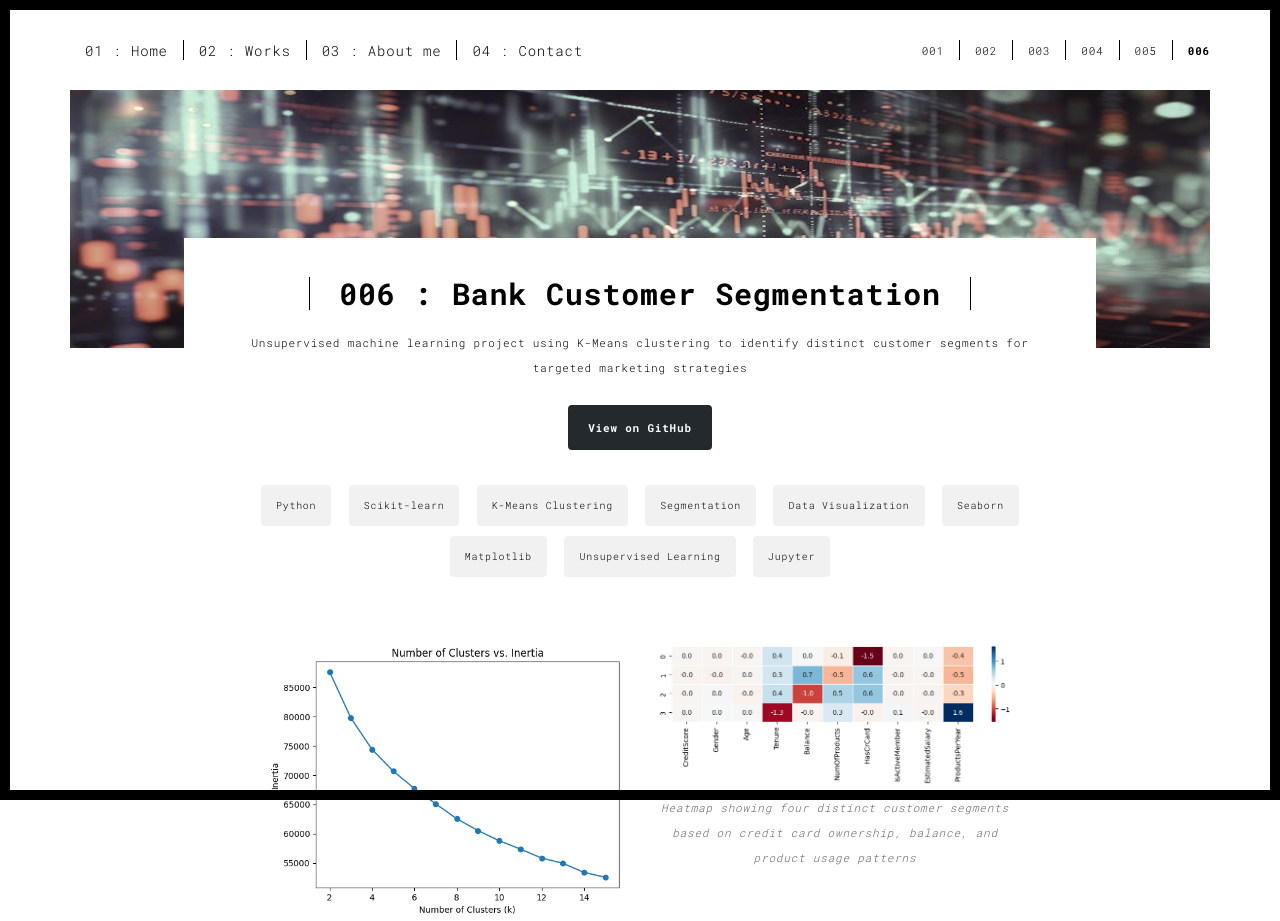
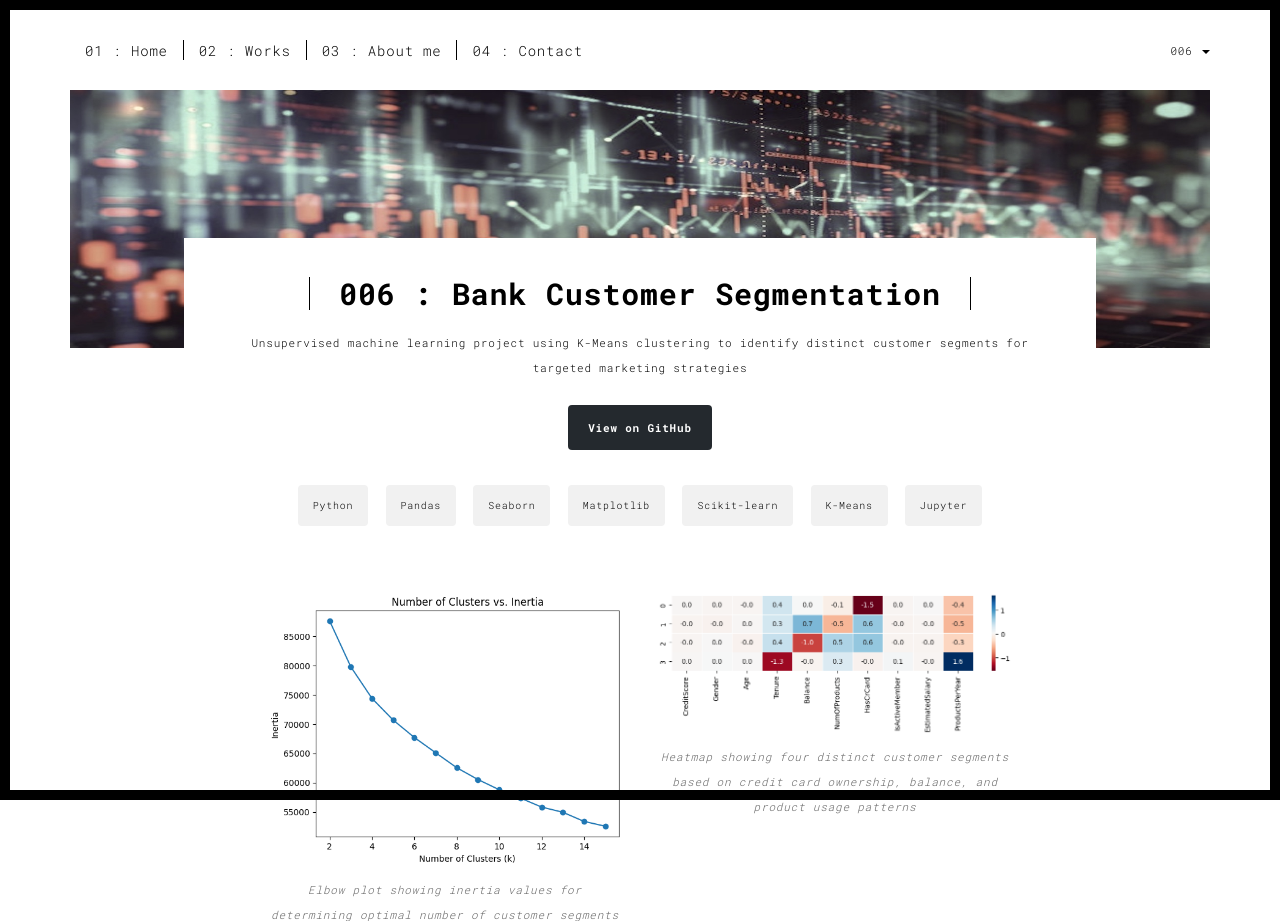
Before and after one commit to pochiman/PythonDeveloper, a Flask app: template S19_Web_Development_with_Python/web_server/templates/work006.html in a window 1280 px wide. Shown: the top 921 px of the page. Run offline with Flask 3, Linux system fonts and the light colour scheme; the template is opened without the code that fills it, so the values that code supplies are empty; some libraries are stand-ins or nearby versions.

Commit message:
initial commit

```diff
--- a/S19_Web_Development_with_Python/web_server/templates/work006.html
+++ b/S19_Web_Development_with_Python/web_server/templates/work006.html
@@ -133,12 +133,39 @@
         </ul>
 
         <ul class="nav navbar-nav navbar-right navbar-small visible-md visible-lg">
-          <li><a href="./work001.html" title="">001</a></li>
-          <li><a href="./work002.html" title="">002</a></li>
-          <li><a href="./work003.html" title="">003</a></li>
-          <li><a href="./work004.html" title="">004</a></li>
-          <li><a href="./work005.html" title="">005</a></li>
-          <li><a href="./work006.html" title="" class="active">006</a></li>
+          <li class="dropdown">
+            <a href="#" class="dropdown-toggle" data-toggle="dropdown">
+              006 <span class="caret"></span>
+            </a>
+            <ul class="dropdown-menu">
+              <li><a href="./works.html">All Projects</a></li>
+              <li class="divider"></li>
+              <li><a href="./work001.html">001 : Algorithmic Forex Trading</a></li>
+              <li><a href="./work002.html">002 : AirBnB Listing Analysis</a></li>
+              <li><a href="./work003.html">003 : Electricity Usage Analysis</a></li>
+              <li><a href="./work004.html">004 : Customer Data Preparation</a></li>
+              <li><a href="./work005.html">005 : Customer Classification</a></li>
+              <li><a href="./work006.html">006 : Customer Segmentation</a></li>
+              <li><a href="./work007.html">007 : Global Video Game Sales</a></li>
+              <li><a href="./work008.html">008 : Predicting Fuel Economy</a></li>
+              <li><a href="./work009.html">009 : World Economic Report</a></li>
+              <li><a href="./work010.html">010 : Restaurant Order Analysis</a></li>
+              <li><a href="./work011.html">011 : Motor Vehicle Thefts</a></li>
+              <li><a href="./work012.html">012 : Baby Name Trend Analysis</a></li>
+              <li><a href="./work013.html">013 : Coffee Shop Dashboard</a></li>
+              <li><a href="./work014.html">014 : Traffic Safety Analysis</a></li>
+              <li><a href="./work015.html">015 : Customer Complaint Tracking</a></li>
+              <li><a href="./work016.html">016 : Global Electronics Retailer</a></li>
+              <li><a href="./work017.html">017 : HR Survey Analysis</a></li>
+              <li><a href="./work018.html">018 : Manufacturing Downtime</a></li>
+              <li><a href="./work019.html">019 : MoMA Art Explorer</a></li>
+              <li><a href="./work020.html">020 : CrossFit Games Analysis</a></li>
+              <li><a href="./work021.html">021 : Global CO2 Emissions</a></li>
+              <li><a href="./work022.html">022 : Supply Chain Shipping</a></li>
+              <li><a href="./work023.html">023 : CRM Sales Dashboard</a></li>
+              <li><a href="./work024.html">024 : Stock Market Tracker</a></li>
+            </ul>
+          </li>
         </ul>
       </div>
     </div>
@@ -161,13 +188,11 @@
 
           <div class="tech-stack text-center">
             <span class="tech-item">Python</span>
-            <span class="tech-item">Scikit-learn</span>
-            <span class="tech-item">K-Means Clustering</span>
-            <span class="tech-item">Segmentation</span>
-            <span class="tech-item">Data Visualization</span>
+            <span class="tech-item">Pandas</span>
             <span class="tech-item">Seaborn</span>
             <span class="tech-item">Matplotlib</span>
-            <span class="tech-item">Unsupervised Learning</span>
+            <span class="tech-item">Scikit-learn</span>
+            <span class="tech-item">K-Means</span>
             <span class="tech-item">Jupyter</span>
           </div>
         </div>
@@ -304,14 +329,13 @@
 
           <h4>Technologies Used</h4>
           <div class="tech-stack">
-            <span class="tech-item">Python 3</span>
+            <span class="tech-item">Python</span>
+            <span class="tech-item">Pandas</span>
+            <span class="tech-item">Seaborn</span>
+            <span class="tech-item">Matplotlib</span>
             <span class="tech-item">Scikit-learn</span>
             <span class="tech-item">K-Means</span>
-            <span class="tech-item">Pandas</span>
-            <span class="tech-item">NumPy</span>
-            <span class="tech-item">Matplotlib</span>
-            <span class="tech-item">Seaborn</span>
-            <span class="tech-item">Jupyter Notebook</span>
+            <span class="tech-item">Jupyter</span>
           </div>
 
           <h4>Clustering Techniques</h4>
@@ -330,12 +354,12 @@
           <h3>Business Impact</h3>
           <p>The customer segmentation enabled the Bank of Mavenland to:</p>
           <ul class="feature-list">
-            <li>Develop targeted marketing campaigns for each customer segment</li>
-            <li>Create personalized product recommendations</li>
-            <li>Implement focused retention strategies for high-churn segments</li>
-            <li>Optimize resource allocation based on segment potential</li>
-            <li>Increase customer satisfaction through personalized experiences</li>
-            <li>Improve cross-selling and up-selling effectiveness</li>
+            <li>Develop targeted marketing campaigns for each customer segment.</li>
+            <li>Create personalized product recommendations.</li>
+            <li>Implement focused retention strategies for high-churn segments.</li>
+            <li>Optimize resource allocation based on segment potential.</li>
+            <li>Increase customer satisfaction through personalized experiences.</li>
+            <li>Improve cross-selling and up-selling effectiveness.</li>
           </ul>
 
           <div class="insight-box">
```
